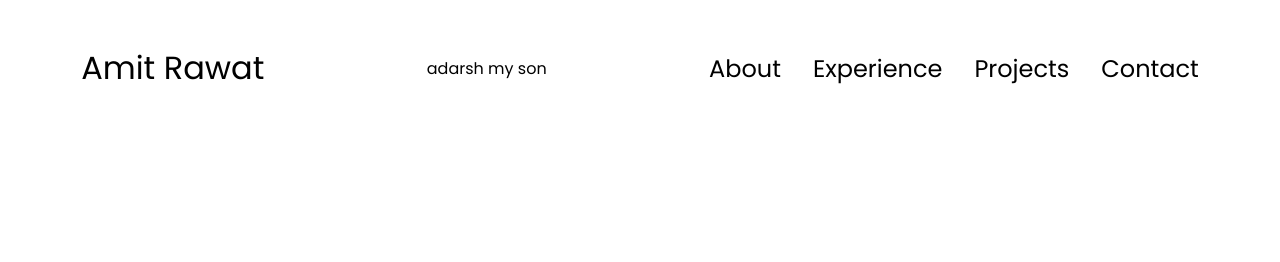
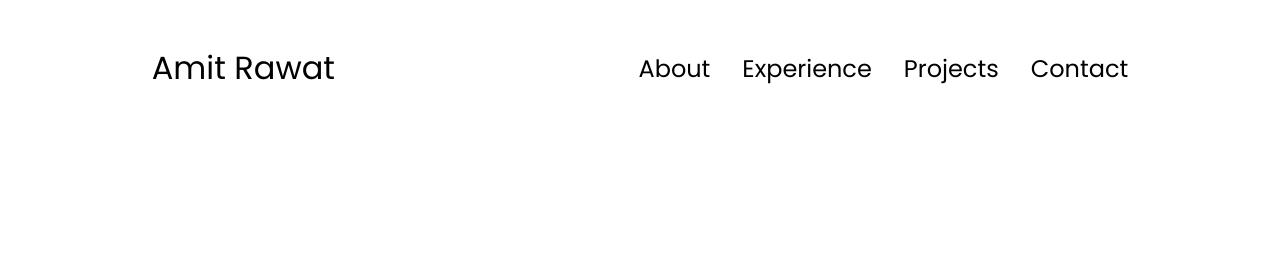
Before and after one commit to amitraw03/AmitRawat, a plain HTML site: page index.html in a window 1280 px wide. Shown: the top 262 px of the page. Drawn offline with Linux system fonts and the light colour scheme.

Commit message:
required

```diff
--- a/index.html
+++ b/index.html
@@ -11,7 +11,6 @@
   <body>
     <nav id="desktop-nav">
       <div class="logo">Amit Rawat</div>
-      <div>adarsh my son</div>
       <div>
         <ul class="nav-links">
           <li><a href="#about">About</a></li>
```
